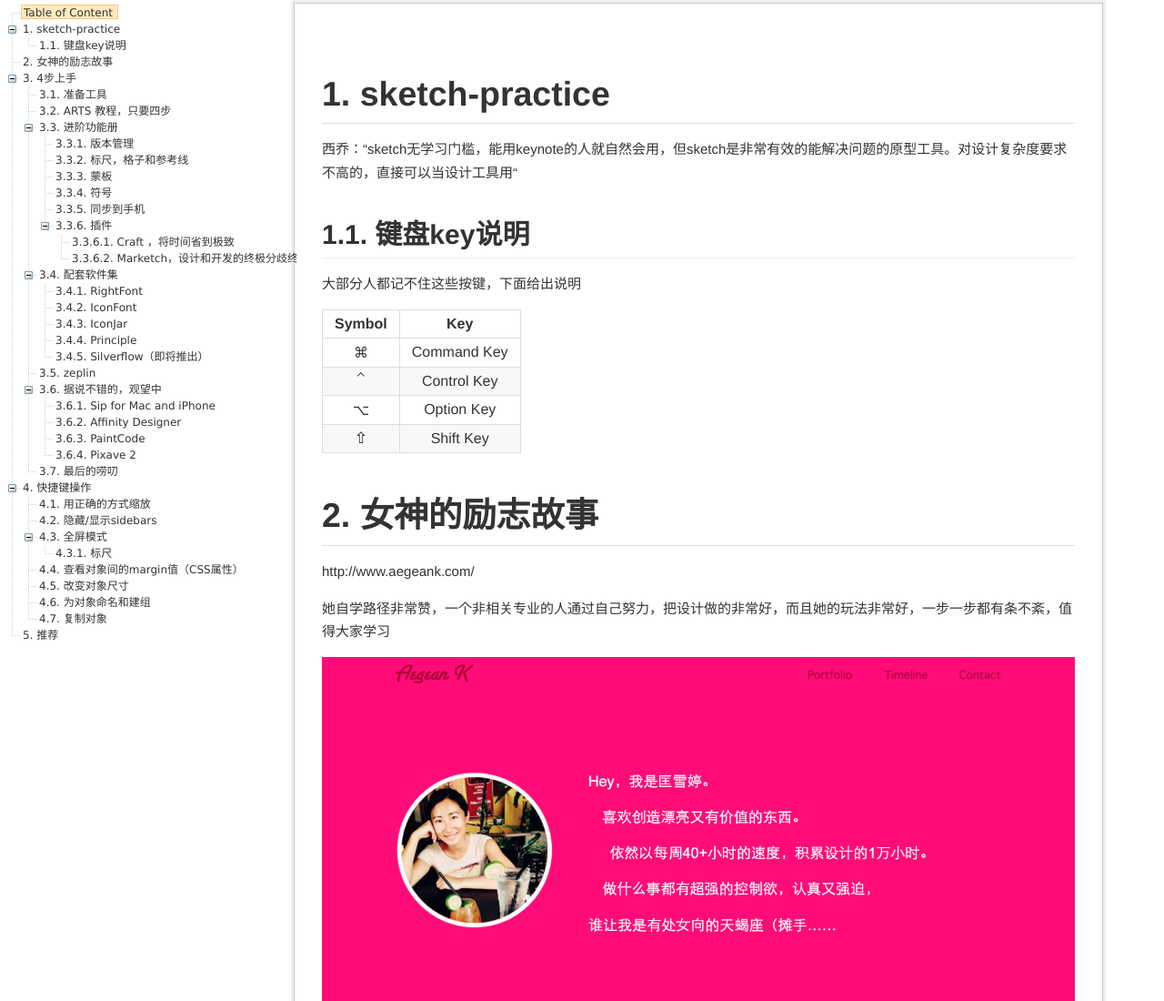
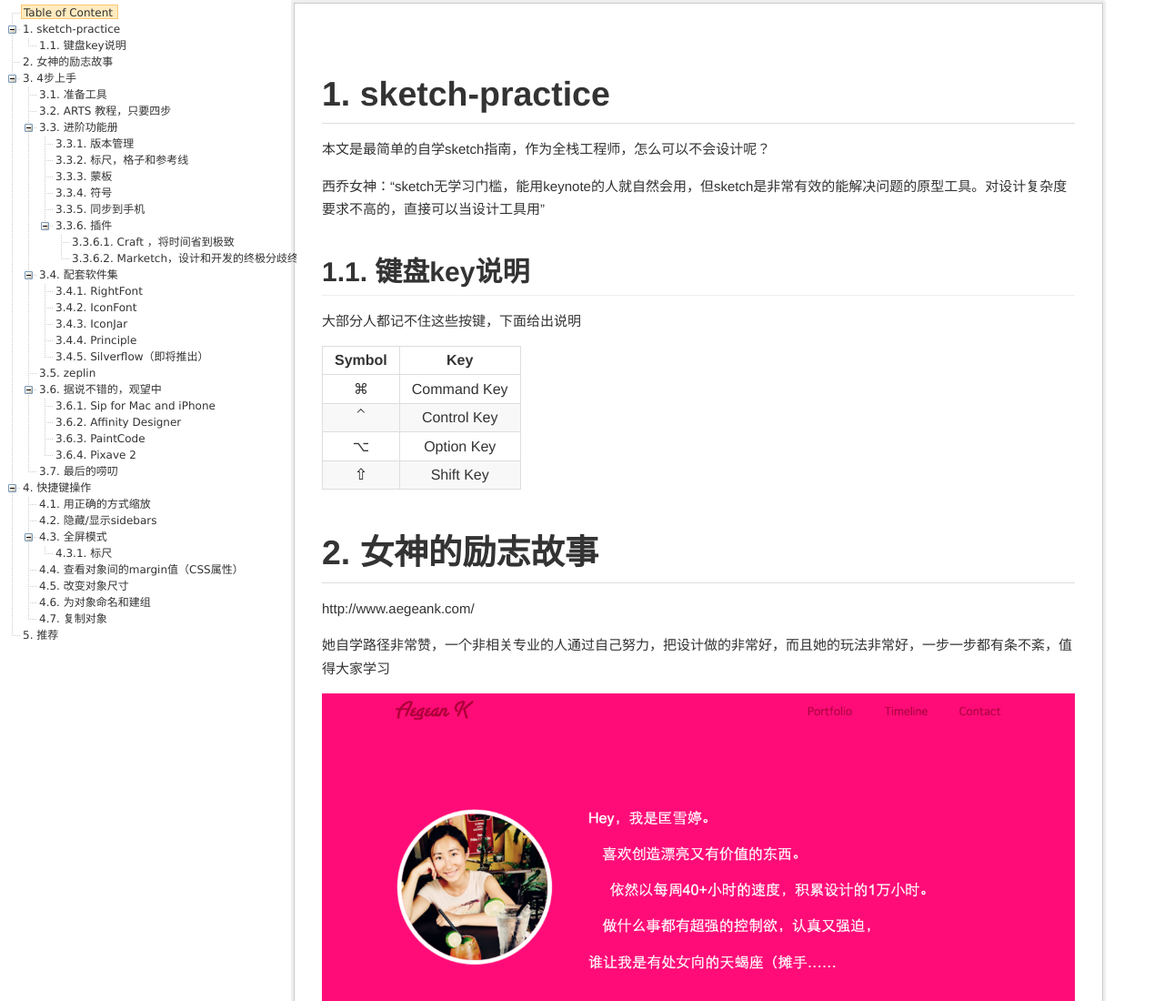
Before and after one commit to i5ting/sketch-practice, a plain HTML site: page README.html in a window 1280 px wide. Shown: the top 1100 px of the page at 91% size. Drawn offline with Linux system fonts and the light colour scheme.

Commit message:
Update 2016-04-16T00:39:24.023Z

```diff
--- a/README.html
+++ b/README.html
@@ -133,7 +133,9 @@
 .highlight .il { color: #40a070 } /* Literal.Number.Integer.Long */</style>
 <h1>sketch-practice</h1>
 
-<p>西乔：“sketch无学习门槛，能用keynote的人就自然会用，但sketch是非常有效的能解决问题的原型工具。对设计复杂度要求不高的，直接可以当设计工具用“</p>
+<p>本文是最简单的自学sketch指南，作为全栈工程师，怎么可以不会设计呢？</p>
+
+<p>西乔女神：“sketch无学习门槛，能用keynote的人就自然会用，但sketch是非常有效的能解决问题的原型工具。对设计复杂度要求不高的，直接可以当设计工具用”</p>
 
 <h2>键盘key说明</h2>
 
```
Also changed, not shown: index.html (+3 -1 lines).
